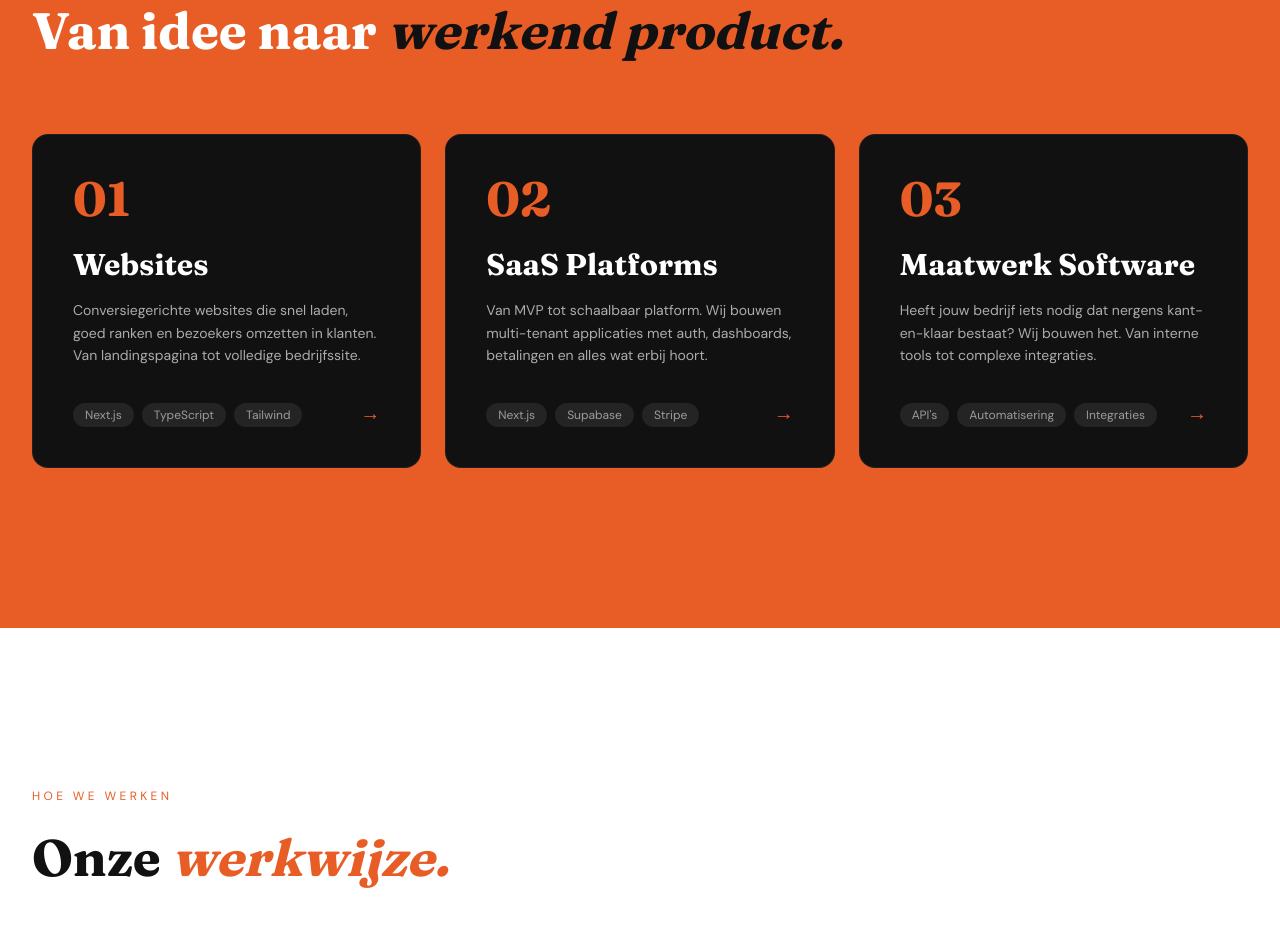
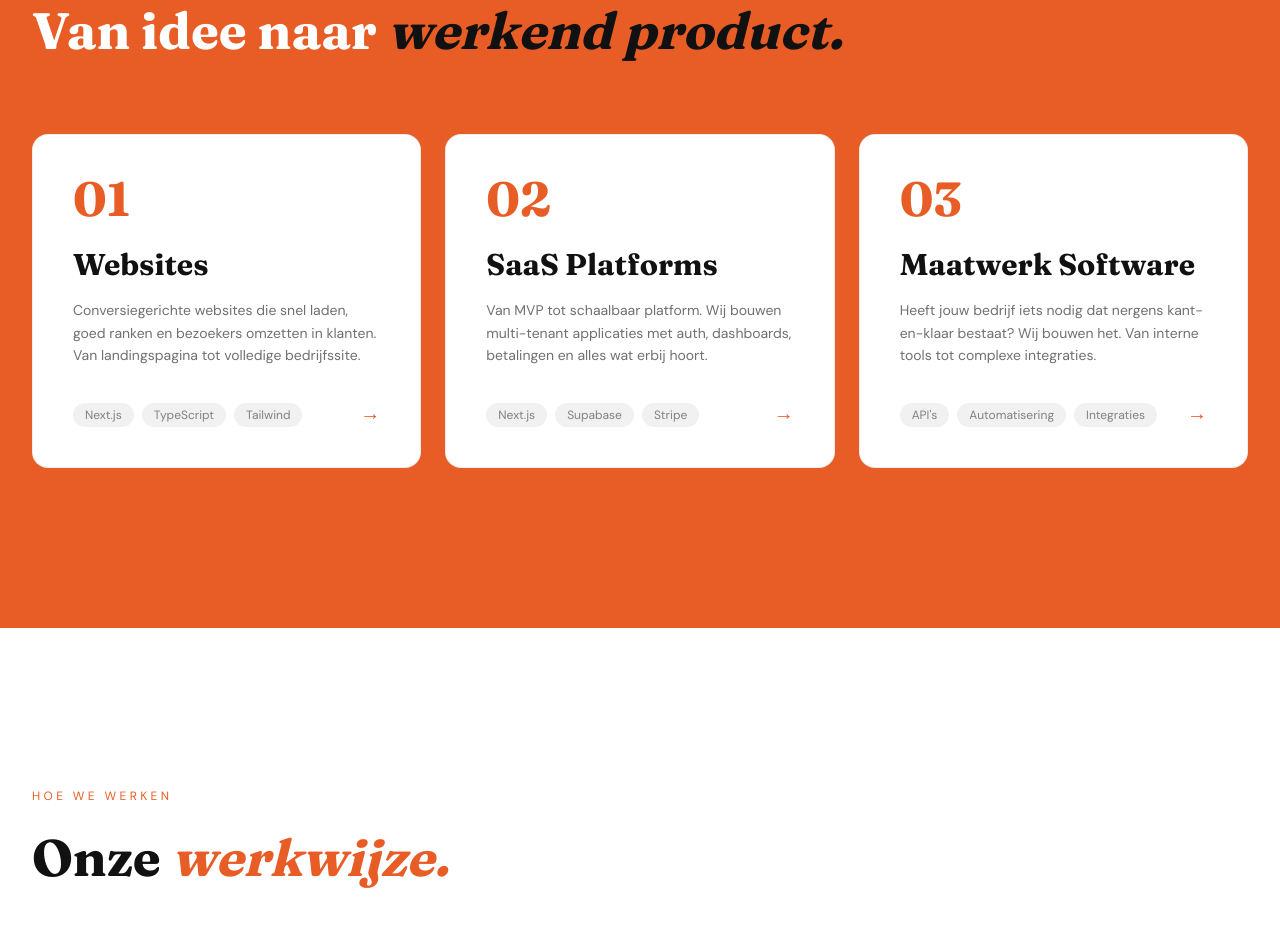
Before and after one commit to serdartufan/stackwerk, a Next.js app: page / in a window 1280 px wide. Shown: the part 1260-2186 px from the top of the page. Built offline with nearby package versions, Linux system fonts and the light colour scheme.

Commit message:
diensten cards: wit met zwarte tekst

```diff
--- a/src/app/page.tsx
+++ b/src/app/page.tsx
@@ -243,8 +243,8 @@ export default function Home() {
                   <div
                     className="dienst-card flex h-full flex-col rounded-2xl p-10"
                     style={{
-                      backgroundColor: "#111111",
-                      border: "1px solid rgba(255,255,255,0.06)",
+                      backgroundColor: "#FFFFFF",
+                      border: "1px solid rgba(17,17,17,0.08)",
                     }}
                   >
                     <p
@@ -258,13 +258,13 @@ export default function Home() {
                     </p>
                     <h3
                       className="font-serif font-bold text-3xl mb-4"
-                      style={{ color: "#FFFFFF" }}
+                      style={{ color: "#111111" }}
                     >
                       {d.title}
                     </h3>
                     <p
                       className="font-sans flex-1 text-sm leading-relaxed mb-8"
-                      style={{ color: "rgba(255,255,255,0.65)" }}
+                      style={{ color: "rgba(17,17,17,0.6)" }}
                     >
                       {d.desc}
                     </p>
@@ -275,8 +275,8 @@ export default function Home() {
                             key={tag}
                             className="font-sans rounded-full px-3 py-1 text-xs"
                             style={{
-                              backgroundColor: "rgba(255,255,255,0.08)",
-                              color: "rgba(255,255,255,0.55)",
+                              backgroundColor: "rgba(17,17,17,0.06)",
+                              color: "rgba(17,17,17,0.5)",
                             }}
                           >
                             {tag}
```
